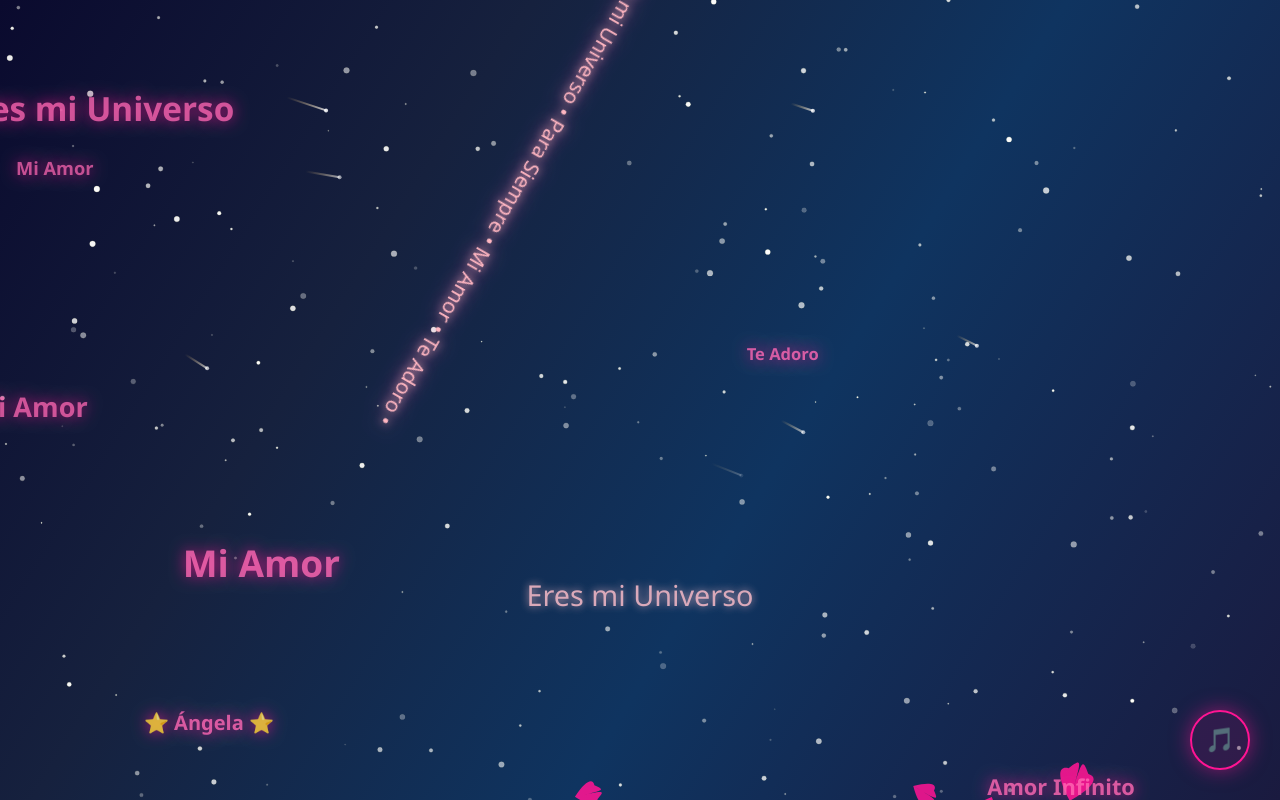
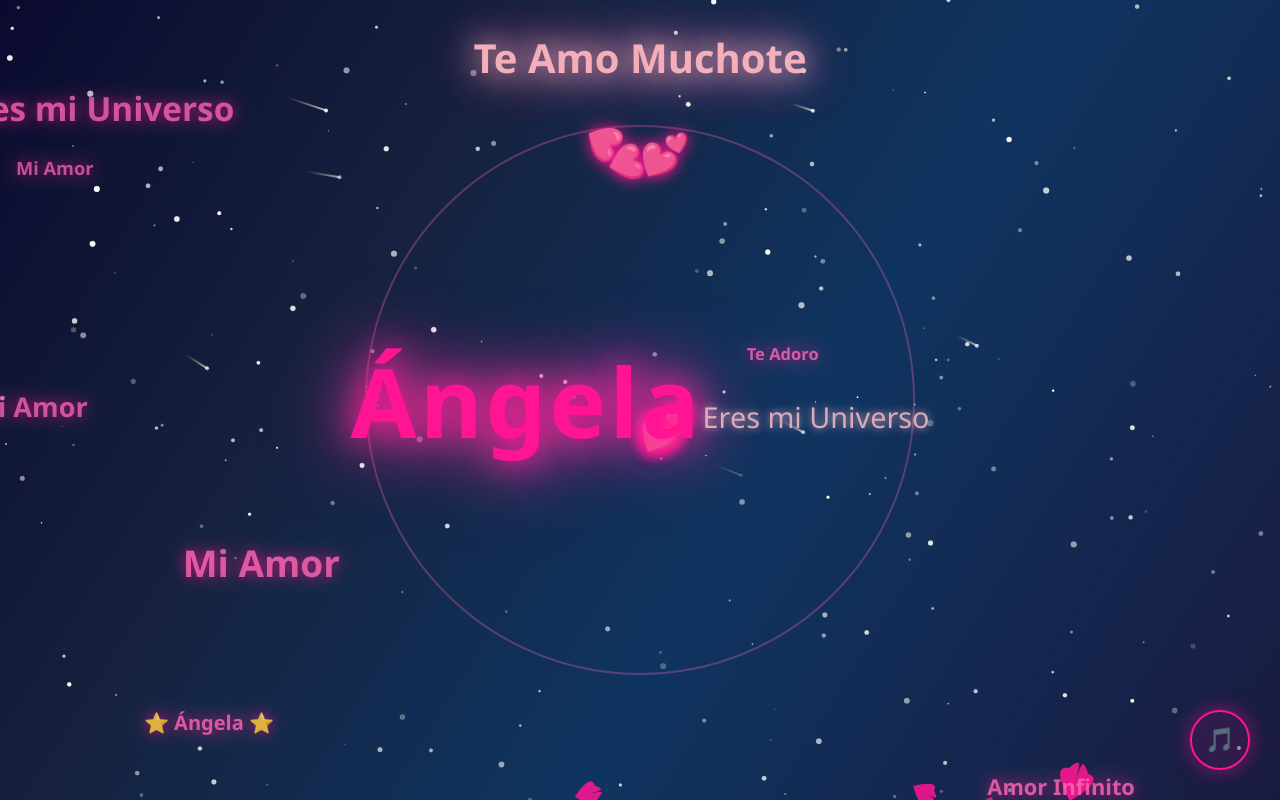
Before and after one commit to yeisongarcia794-collab/Angela, a plain HTML site: page index.html in a window 1280 px wide. Drawn offline with Linux system fonts and the light colour scheme; animation ran at ten frames a second.

Commit message:
Actualizar proyecto con órbita de corazones animados - estilo similar a la imagen

```diff
--- a/index.html
+++ b/index.html
@@ -7,20 +7,28 @@
     <link rel="stylesheet" href="style.css">
 </head>
 <body>
+    <div class="top-text">Te Amo Muchote</div>
+
     <canvas id="canvas"></canvas>
+
     <div class="container">
         <div class="main-content">
-            <div class="rotating-planet">
-                <h1 class="title">
-                    <span class="heart-emoji">💕</span>
-                    Ángela
-                    <span class="heart-emoji">💕</span>
-                </h1>
+            <!-- Órbita de corazones -->
+            <div class="hearts-orbit">
+                <div class="heart-particle">💕</div>
+                <div class="heart-particle">💕</div>
+                <div class="heart-particle">💕</div>
+                <div class="heart-particle">💕</div>
+                <div class="heart-particle">💕</div>
+                <div class="heart-particle">💕</div>
+                <div class="heart-particle">💕</div>
+                <div class="heart-particle">💕</div>
             </div>
-            <div class="text-orbit">
-                <p class="orbit-text">Te Amo • Eres mi Universo • Para Siempre • Mi Amor • Te Adoro •</p>
-            </div>
-            <p class="subtitle-small">Eres mi Universo</p>
+
+            <!-- Título central -->
+            <h1 class="title">Ángela</h1>
+
+            <p class="subtitle">Eres mi Universo</p>
         </div>
     </div>
 
--- a/style.css
+++ b/style.css
@@ -17,6 +17,30 @@ canvas {
     background: linear-gradient(135deg, #0a0a2e 0%, #16213e 50%, #0f3460 100%);
 }
 
+/* Texto superior */
+.top-text {
+    position: fixed;
+    top: 30px;
+    left: 50%;
+    transform: translateX(-50%);
+    font-size: 2.5rem;
+    color: #ffb6c1;
+    text-shadow: 0 0 20px #ffb6c1, 0 0 40px #ff69b4;
+    z-index: 50;
+    font-weight: bold;
+    animation: textGlow 3s ease-in-out infinite;
+}
+
+@keyframes textGlow {
+    0%, 100% {
+        opacity: 0.8;
+    }
+    50% {
+        opacity: 1;
+        text-shadow: 0 0 30px #ffb6c1, 0 0 60px #ff69b4, 0 0 80px #ffb6c1;
+    }
+}
+
 .container {
     position: fixed;
     top: 50%;
@@ -24,77 +48,109 @@ canvas {
     transform: translate(-50%, -50%);
     text-align: center;
     z-index: 10;
-    pointer-events: none;
 }
 
 .main-content {
-    animation: slideIn 1s ease-out;
+    position: relative;
+    width: 700px;
+    height: 700px;
+    display: flex;
+    align-items: center;
+    justify-content: center;
 }
 
-/* Planeta rotatorio */
-.rotating-planet {
-    animation: rotatePlanet 20s linear infinite;
-    perspective: 1000px;
-    margin-bottom: 2rem;
+/* Órbita de corazones */
+.hearts-orbit {
+    position: absolute;
+    width: 550px;
+    height: 550px;
+    border: 2px solid rgba(255, 105, 180, 0.3);
+    border-radius: 50%;
+    animation: rotate 20s linear infinite;
 }
 
+.heart-particle {
+    position: absolute;
+    font-size: 2.5rem;
+    top: 50%;
+    left: 50%;
+    transform-origin: 0 -275px;
+    text-shadow: 0 0 15px #ff1493;
+}
+
+.heart-particle:nth-child(1) {
+    animation: orbit 20s linear infinite;
+}
+.heart-particle:nth-child(2) {
+    animation: orbit 20s linear infinite 2.5s;
+}
+.heart-particle:nth-child(3) {
+    animation: orbit 20s linear infinite 5s;
+}
+.heart-particle:nth-child(4) {
+    animation: orbit 20s linear infinite 7.5s;
+}
+.heart-particle:nth-child(5) {
+    animation: orbit 20s linear infinite 10s;
+}
+.heart-particle:nth-child(6) {
+    animation: orbit 20s linear infinite 12.5s;
+}
+.heart-particle:nth-child(7) {
+    animation: orbit 20s linear infinite 15s;
+}
+.heart-particle:nth-child(8) {
+    animation: orbit 20s linear infinite 17.5s;
+}
+
+@keyframes orbit {
+    0% {
+        transform: rotate(0deg) translateY(-275px);
+    }
+    100% {
+        transform: rotate(360deg) translateY(-275px);
+    }
+}
+
+/* Título central */
 .title {
-    font-size: 5rem;
+    font-size: 6rem;
     color: #ff1493;
     text-shadow: 0 0 20px #ff1493, 0 0 40px #ff69b4, 0 0 60px #ff1493;
     font-weight: bold;
-    letter-spacing: 2px;
+    letter-spacing: 3px;
     animation: glow 2s ease-in-out infinite;
+    position: relative;
+    z-index: 20;
 }
 
-.heart-emoji {
-    display: inline-block;
-    font-size: 4rem;
-    margin: 0 0.5em;
-    animation: heartBeat 1.2s ease-in-out infinite;
-}
-
-.heart-emoji:nth-child(3) {
-    animation-delay: 0.3s;
-}
-
-/* Texto en órbita */
-.text-orbit {
-    width: 400px;
-    height: 400px;
-    position: relative;
-    margin: -200px auto 0;
-    animation: orbitRotate 15s linear infinite;
-}
-
-.orbit-text {
-    position: absolute;
-    width: 100%;
-    height: 100%;
-    text-align: center;
-    font-size: 1.3rem;
-    color: #ffb6c1;
-    text-shadow: 0 0 10px #ffb6c1, 0 0 20px #ff69b4;
-    white-space: nowrap;
-}
-
-.orbit-text {
-    display: flex;
-    align-items: center;
-    justify-content: center;
-    position: absolute;
-    width: 100%;
-    height: 100%;
-    animation: orbitAround 15s linear infinite;
-}
-
-.subtitle-small {
+.subtitle {
     font-size: 1.8rem;
     color: #ffc0cb;
     text-shadow: 0 0 8px #ffc0cb;
     animation: fadeInOut 4s ease-in-out infinite;
     opacity: 0.9;
-    margin-top: 3rem;
+    margin-top: 2rem;
+    position: relative;
+    z-index: 20;
+}
+
+@keyframes glow {
+    0%, 100% {
+        text-shadow: 0 0 20px #ff1493, 0 0 40px #ff69b4, 0 0 60px #ff1493;
+    }
+    50% {
+        text-shadow: 0 0 30px #ff1493, 0 0 60px #ff69b4, 0 0 90px #ff1493;
+    }
+}
+
+@keyframes fadeInOut {
+    0%, 100% {
+        opacity: 0.7;
+    }
+    50% {
+        opacity: 1;
+    }
 }
 
 /* Controles de música */
@@ -128,72 +184,6 @@ canvas {
     animation: musicPulse 1s ease-in-out infinite;
 }
 
-/* Animaciones */
-@keyframes rotatePlanet {
-    0% {
-        transform: rotateY(0deg) rotateX(0deg);
-    }
-    100% {
-        transform: rotateY(360deg) rotateX(5deg);
-    }
-}
-
-@keyframes orbitRotate {
-    0% {
-        transform: rotate(0deg);
-    }
-    100% {
-        transform: rotate(360deg);
-    }
-}
-
-@keyframes orbitAround {
-    0% {
-        transform: rotate(0deg) translateX(200px) rotate(0deg);
-    }
-    100% {
-        transform: rotate(360deg) translateX(200px) rotate(-360deg);
-    }
-}
-
-@keyframes glow {
-    0%, 100% {
-        text-shadow: 0 0 20px #ff1493, 0 0 40px #ff69b4, 0 0 60px #ff1493;
-    }
-    50% {
-        text-shadow: 0 0 30px #ff1493, 0 0 60px #ff69b4, 0 0 90px #ff1493;
-    }
-}
-
-@keyframes fadeInOut {
-    0%, 100% {
-        opacity: 0.7;
-    }
-    50% {
-        opacity: 1;
-    }
-}
-
-@keyframes heartBeat {
-    0%, 100% {
-        transform: scale(1);
-    }
-    50% {
-        transform: scale(1.2);
-    }
-}
-
-@keyframes slideIn {
-    from {
-        opacity: 0;
-        transform: translate(-50%, -60%);
-    }
-    to {
-        opacity: 1;
-        transform: translate(-50%, -50%);
-    }
-}
-
 @keyframes musicPulse {
     0%, 100% {
         box-shadow: 0 0 20px rgba(255, 20, 147, 0.5);
```
Also changed, not shown: script.js (line endings or trailing spaces).
